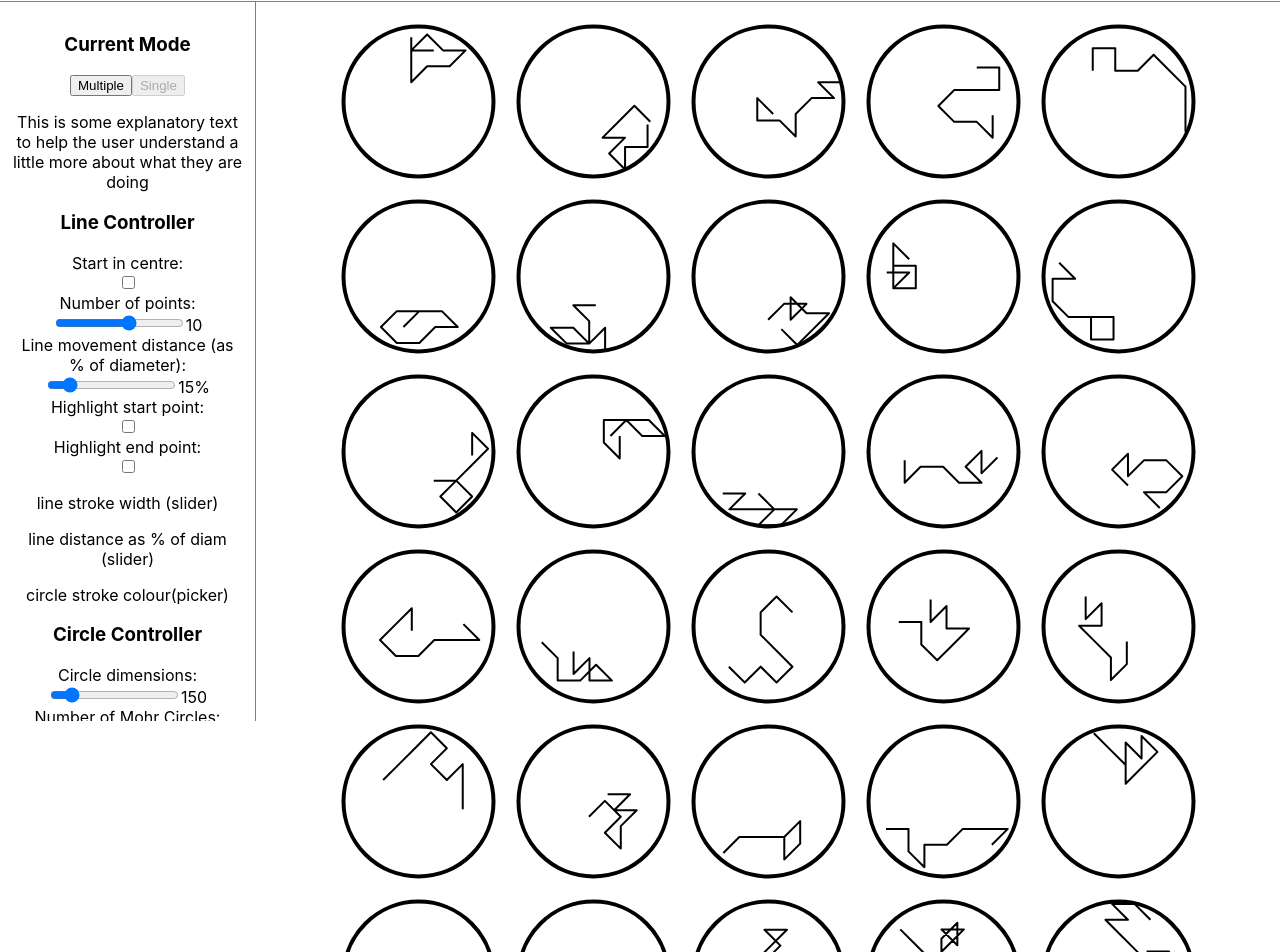
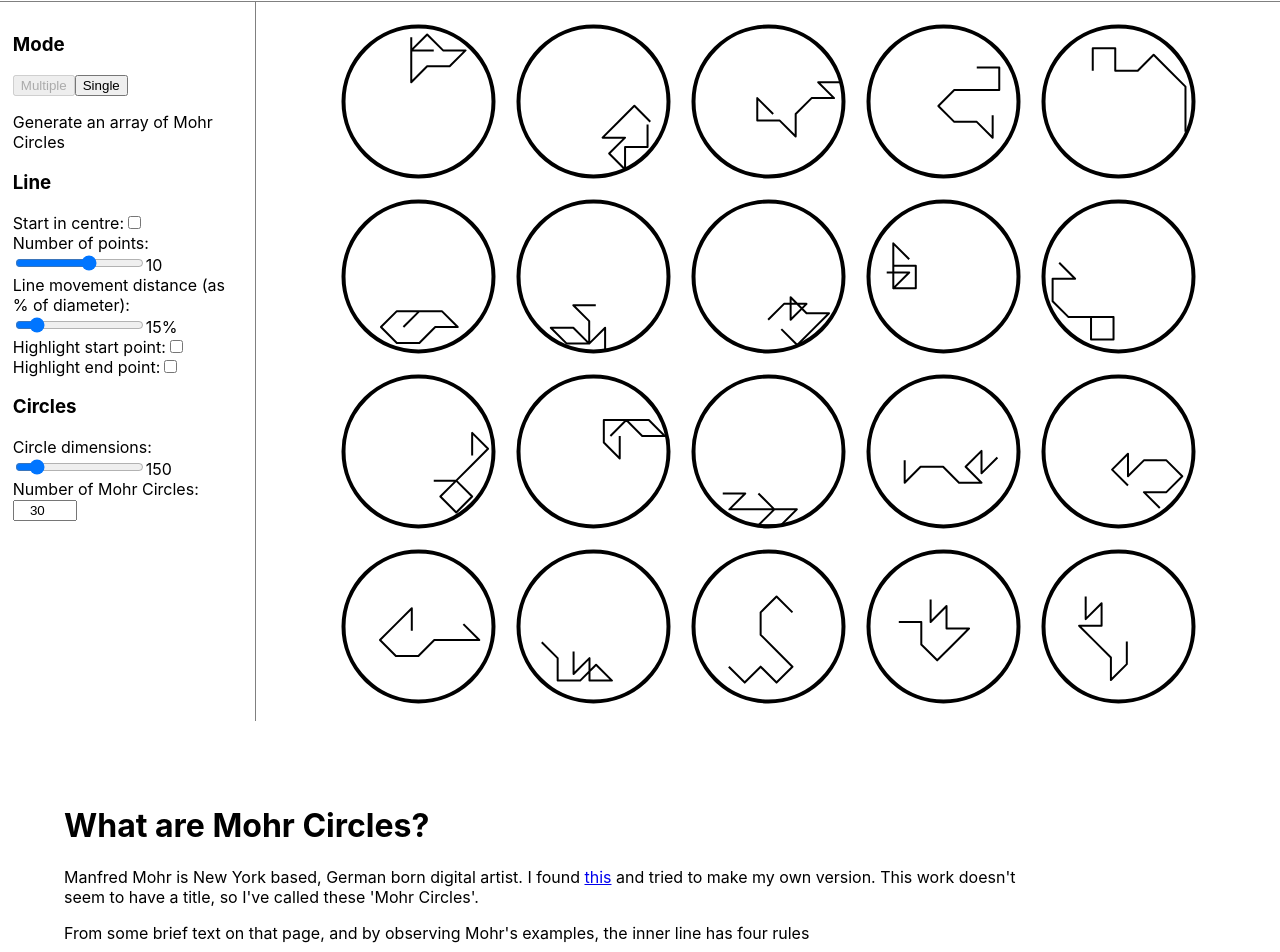
Before and after one commit to MrCallum/mohr-circles, a React (Create React App) app: page / in a window 1280 px wide. Shown: the part 79-1031 px from the top of the page. Built offline with nearby package versions, Linux system fonts and the light colour scheme.

Commit message:
More UI changes + about page

```diff
--- /dev/null
+++ b/src/AboutPage.js
@@ -0,0 +1,32 @@
+import React from 'react';
+
+export const AboutPage = props => {
+    const style = {
+        width : "100%",
+        height : "90vh",
+        backgroundColor : "white",
+        position : "fixed",
+        top : props.topOffset,
+        left: 0,
+        padding : "5% 20% 5% 5%",
+        zIndex : 20,
+        boxSizing : "border-box",
+        textAlign : "left",
+        transition : "0.7s"
+    };
+
+    return (
+        <div style={style}>
+            <h1>What are Mohr Circles?</h1>
+            <p>Manfred Mohr is New York based, German born digital artist. I found <a href="http://www.emohr.com/sc69-73/vfile_48.html" target="blank">this</a> and tried to make my own version. This work doesn't seem to have a title, so I've called these 'Mohr Circles'.</p>
+            <p>From some brief text on that page, and by observing Mohr's examples, the inner line has four rules</p>
+            <ul>
+                <li>A line should be made up of 6 connected smaller lines.</li>
+                <li>Lines should connect at multiples of 45 degrees.</li>
+                <li>The next line may not double back on the last.</li>
+                <li>Lines can be any length that fit inside the circle (my implementation does not obey this rule. Instead, lines are fixed in length).</li>
+            </ul>
+            <h1>Who made this?</h1>
+            <p><a href="http://www.callum-morrison.com" target="blank">Callum Morrison</a> in Edinburgh during COVID19. This is my first foray into digital / generative art. Send me an <a href="mailto:mrcallummorrison@gmail.com">email</a> if you would like to see anything added / have any feedback</p>
+        </div>);
+};
--- a/src/controllers/CircleController.js
+++ b/src/controllers/CircleController.js
@@ -15,7 +15,7 @@ const CircleController = props => {
 
     return (
         <div>
-            <h3>Circle Controller</h3>
+            <h3>Circles</h3>
             <label>
                 Circle dimensions:
                 <input
@@ -26,37 +26,20 @@ const CircleController = props => {
                     <span>{props.circleDiam}</span>
             </label>
             <br />
-            <label>
+            <label style={{ color : props.currentMode === "multiple" ? "black" : "gray"}}>
                 Number of Mohr Circles:
+                <br />
                 <input
+                    disabled={props.currentMode !== "multiple"}
+                    style={{ color : "inherit", textAlign : "center"}}
                     type="number" name="circles"
                     min={1} max={100}
                     value={props.circleCount}
                     onChange={handleNoOfCirclesChange}/>
-                <span>{props.circleCount}</span>
             </label>
-            <p>padding %(slider)</p>
-            <p>circle stroke width (slider)</p>
-            <p>circle stroke colour(picker)</p>
-            <p>circle stroke colour(picker)</p>
-            <p>circle stroke colour(picker)</p>
-            <p>circle stroke colour(picker)</p>
-            <p>circle stroke colour(picker)</p>
-            <p>circle stroke colour(picker)</p>
-            <p>circle stroke colour(picker)</p>
-            <p>circle stroke colour(picker)</p>
-            <p>circle stroke colour(picker)</p>
-            <p>circle stroke colour(picker)</p>
-            <p>circle stroke colour(picker)</p>
-            <p>circle stroke colour(picker)</p>
-            <p>circle stroke colour(picker)</p>
-            <p>circle stroke colour(picker)</p>
-            <p>circle stroke colour(picker)</p>
-            <p>circle stroke colour(picker)</p>
-            <p>circle stroke colour(picker)</p>
-            <p>circle stroke colour(picker)</p>
-            <p>circle stroke colour(picker)</p>
-            <p>Last item</p>
+
+            {/* <p>padding %(slider)</p>
+            <p>circle stroke width (slider)</p> */}
         </div>
     )
 }
@@ -65,7 +48,8 @@ const mapStateToProps = state => {
     return {
         circleDiam : state.circleWidthHeight,
         circlePad : state.padding,
-        circleCount : state.circleCount
+        circleCount : state.circleCount,
+        currentMode : state.mode
     }
 }
 
--- a/src/controllers/LineController.js
+++ b/src/controllers/LineController.js
@@ -9,22 +9,26 @@ const LineController = props => {
     const handleShowEndToggle = () => props.onToggleShowEndPoint();
     const handleLineMovePercentChange = e => props.onChangeLineMovePercent(e.target.value);
 
+
+
+
     return (
         <div>
-            <h3>Line Controller</h3>
+            <h3>Line</h3>
             <label>
                 Start in centre:
-                <br />
                 <input
                     type="checkbox" name="center"
                     value={props.centreStart}
                     onChange={handleCenterStartToggle}/>
             </label>
             <br />
-            <label>
+                <label style={{ color : props.currentMode === "multiple" ? "black" : "gray"}}>
                     Number of points:
                     <br />
                     <input
+                        disabled={props.currentMode !== "multiple"}
+                        style={{ color : "inherit"}}
                         type="range" name="points"
                         min={3} max={15}
                         value={props.noOfPoints}
@@ -45,7 +49,6 @@ const LineController = props => {
             <br />
             <label>
                 Highlight start point:
-                <br />
                 <input
                     type="checkbox" name="show start"
                     value={props.showStartPoint}
@@ -54,16 +57,14 @@ const LineController = props => {
             <br />
             <label>
                 Highlight end point:
-                <br />
                 <input
                     type="checkbox" name="show end"
                     value={props.showEndPoint}
                     onChange={handleShowEndToggle}/>
             </label>
 
-            <p>line stroke width (slider)</p>
-            <p>line distance as % of diam (slider)</p>
-            <p>circle stroke colour(picker)</p>
+            {/* <p>line stroke width (slider)</p>
+            <p>circle stroke colour(picker)</p> */}
         </div>);
 }
 
@@ -73,7 +74,8 @@ const mapStateToProps = state => {
         centreStart : state.startInCentre,
         lineMovePercent : state.lineMovePercent,
         showStartPoint : state.showStartPoint,
-        showEndPoint : state.showEndPoint
+        showEndPoint : state.showEndPoint,
+        currentMode : state.mode
     }
 }
 
--- a/src/controllers/ModeController.js
+++ b/src/controllers/ModeController.js
@@ -8,14 +8,14 @@ const ModeController = props => {
 
     return (
         <>
-            <h3>Current Mode</h3>
+            <h3>Mode</h3>
             <button
                 onClick={handleModeChange}
-                disabled={props.currentMode !== "multiple"}>Multiple</button>
+                disabled={props.currentMode === "multiple"}>Multiple</button>
             <button
                 onClick={handleModeChange}
-                disabled={props.currentMode !== "single"}>Single</button>
-            <p>This is some explanatory text to help the user understand a little more about what they are doing</p>
+                disabled={props.currentMode === "single"}>Single</button>
+            <p>{props.currentMode === "multiple" ? "Generate an array of Mohr Circles" : "Generate just one Mohr circle, but with fine control over the line. If you see a dot, that's the starting point"}</p>
         </>
     );
 }
--- a/src/controllers/SteppedCircleController.js
+++ b/src/controllers/SteppedCircleController.js
@@ -46,21 +46,25 @@ const SteppedCircleController = props => {
 
 
     const circleHolderStyle = {
+        height : "90vh",
         display : "flex",
         flexDirection: "row",
         flexWrap : "wrap",
+        alignItems: "center",
         justifyContent: "center"
     }
 
-    // setTimeout(() => {
-    //     handleNextStep();
-    // }, 1000);
-
+    const buttonStyle = {
+        fontSize : "4vh"
+    }
 
     return <>
-        <button onClick={handleNextStep}>Next step</button>
-        <button onClick={handleUndoStep}>Undo</button>
-        <button onClick={handleReset}>Reset</button>
+        <div>
+            <button style={buttonStyle} onClick={handleUndoStep}>&#8592;</button>
+            <button style={buttonStyle} onClick={handleReset}>&#8634;</button>
+            <button style={buttonStyle} onClick={handleNextStep}> &#8594;</button>
+        </div>
+
         <div style={circleHolderStyle}>
             <svg width={canvasWidthHeight} height={canvasWidthHeight} version="1.1" xmlns="http://www.w3.org/2000/svg">
                 <rect width="100%" height="100%" fill="white"/>
@@ -83,9 +87,21 @@ const SteppedCircleController = props => {
                     r={(props.circleHiWi / 2)}
                     stroke="black" strokeWidth="4" fill="none"/>
                 <polyline
-                    stroke="black" fill="transparent" strokeWidth="4"
+                    stroke="black" fill="transparent" strokeWidth="2"
                     strokeLinejoin="round"
                     points={stringListOfCoords}/>
+                {props.showStartPoint ?
+                    <rect
+                    width="5" height="5"
+                    stroke="red" fill="red"
+                    rx="2.5" ry="2.5"
+                    x={paddedCoords[0][0]-2.5} y={paddedCoords[0][1]-2.5}/> : null}
+                {props.showEndPoint ?
+                    <rect
+                    width="5" height="5"
+                    stroke="blue" fill="blue"
+                    rx="2.5" ry="2.5"
+                    x={paddedCoords[paddedCoords.length-1][0]-2.5} y={paddedCoords[paddedCoords.length-1][1]-2.5}/> : null}
             </svg>
         </div>
         {/* <p>{JSON.stringify(niceDisplay)}</p> */}
@@ -98,7 +114,9 @@ const mapStateToProps = state => {
         padding : state.padding,
         noOfPoints : state.noOfPoints,
         centreStart : state.startInCentre,
-        lineMoveAmount : state.moveAmount
+        lineMoveAmount : state.moveAmount,
+        showStartPoint : state.showStartPoint,
+        showEndPoint : state.showEndPoint
     }
 }
 
--- a/src/ui/ControllerHolder.js
+++ b/src/ui/ControllerHolder.js
@@ -19,6 +19,7 @@ const gap = {
 const innerHolder = {
     width : "inherit",
     boxSizing : "inherit",
+    textAlign : "left",
     padding : "1%",
     backgroundColor  : "white",
     position : "fixed",
--- a/src/ui/TitleBar.js
+++ b/src/ui/TitleBar.js
@@ -1,4 +1,5 @@
-import React from 'react';
+import React, {useState} from 'react';
+import { AboutPage } from '../AboutPage';
 
 const barStyle = {
   width: "100%",
@@ -11,8 +12,35 @@ const barStyle = {
   borderBottom : "1px solid gray"
 };
 
-export const TitleBar = props => (
-    <div style={barStyle}>
-          <h1>Mohr Circles</h1>
-    </div>
-);
+const aboutButton = {
+  position : "fixed",
+  left : "5vh",
+  top : "2vh",
+  height : "6vh",
+  boxSizing : "border-box",
+  backgroundColor : "inherit",
+  border : "none",
+  fontSize : "2vh",
+
+  // margin : "2vh",
+  // overflow : "hidden",
+  // outline : "none",
+  // borderRadius : "50%"
+}
+
+export const TitleBar = props => {
+  const [showAboutPage, setShowAboutPage ] = useState(false);
+
+
+  return (
+    <>
+      <div style={barStyle}>
+        <button style={aboutButton} onClick={() => setShowAboutPage(!showAboutPage)}>[ {showAboutPage ? "close" : "about"} ]</button>
+        <h1>Mohr Circles</h1>
+      </div>
+      <AboutPage topOffset={showAboutPage ? "10vh" : "100vh"}/>
+
+
+    </>
+  )
+};
```
Lines whose indentation alone changed are shown as unchanged.
